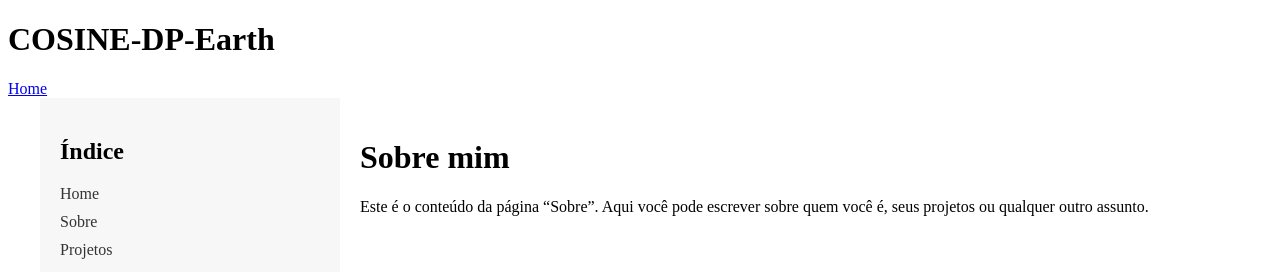
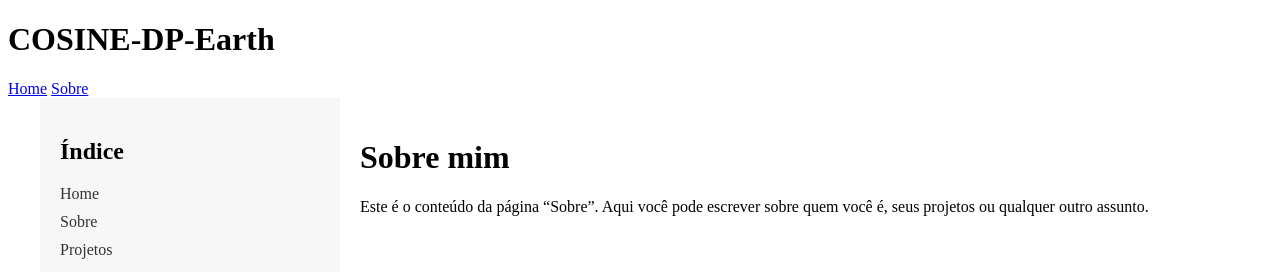
Before and after one commit to jaspior/COSINE-DP-Earth, a Jekyll site: the page built from index.md, in a window 1280 px wide. Shown: the top 272 px of the page. Built offline with Jekyll 4.4.1, drawn with Linux system fonts in a browser that asks for light colours.

Commit message:
Update default.html

```diff
--- a/_layouts/default.html
+++ b/_layouts/default.html
@@ -6,12 +6,17 @@
     <title>{{ page.title }}</title>
     <link rel="stylesheet" href="/assets/css/style.css">
 </head>
+
+
+
 <body>
     <header>
-        <h1>{{ site.title }}</h1>
-        <nav>
-            <a href="https://jaspior.github.io/COSINE-DP-Earth/">Home</a>
-        </nav>
+    <h1>{{ site.title }}</h1>
+    <nav>
+        <a href="{{ site.baseurl }}/">Home</a>
+        <a href="{{ site.baseurl }}/sobre">Sobre</a>
+        <!-- Adicione outros links conforme necessário -->
+    </nav>
     </header>
 
     <div class="container">
```
